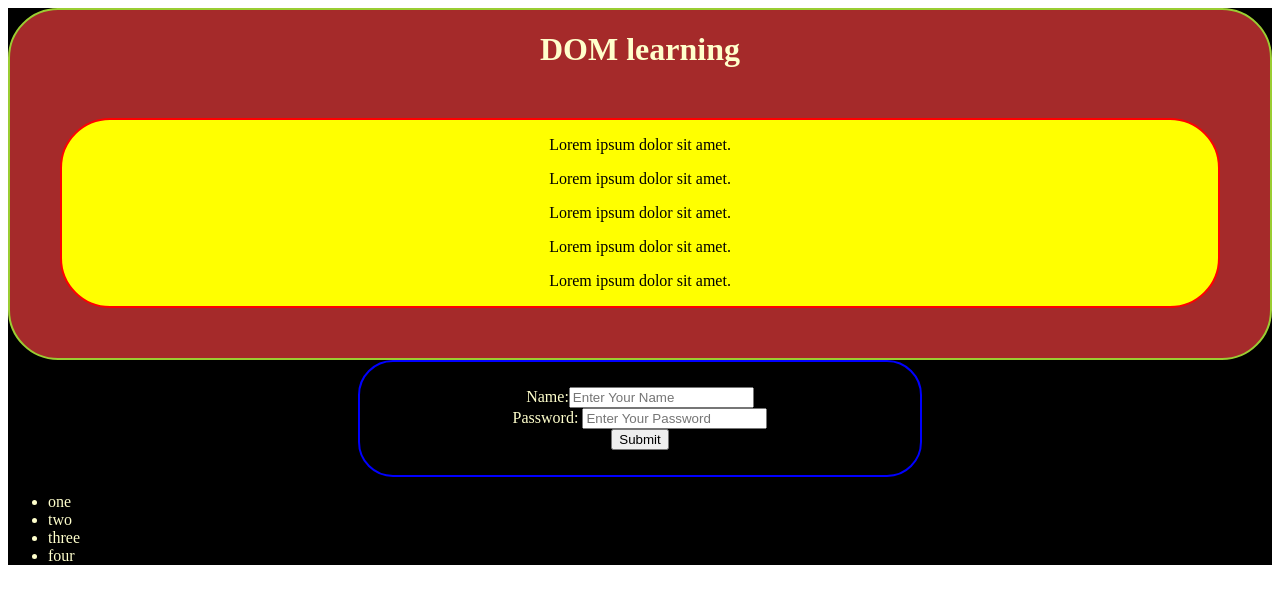
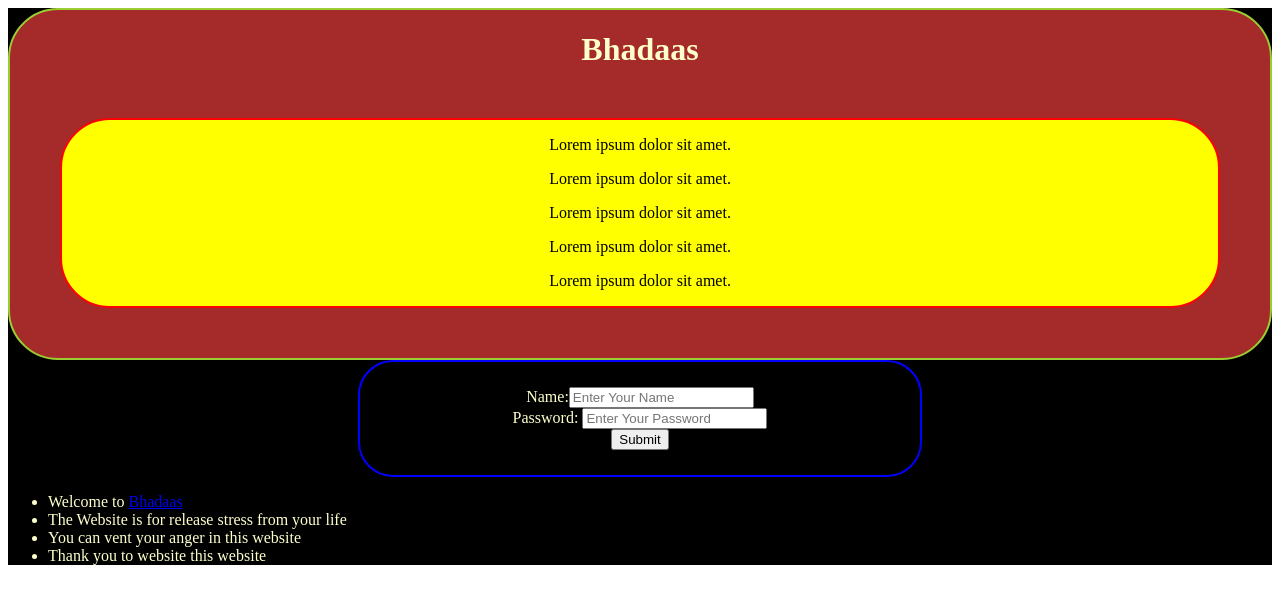
Before and after one commit to MahTha/testhtml, a plain HTML site: page index.html in a window 1280 px wide. Drawn offline with Linux system fonts and the light colour scheme.

Commit message:
Update index.html

```diff
--- a/index.html
+++ b/index.html
@@ -3,7 +3,7 @@
   <head>
     <meta charset="UTF-8" />
     <meta name="viewport" content="width=device-width, initial-scale=1.0" />
-    <title>DOM learning</title>
+    <title>Bhadaas</title>
     <style>
       .firstdiv {
         background-color: black;
@@ -21,7 +21,7 @@
         "
       >
         <h1 id="learning" class="heading" style="text-align: center">
-          DOM learning
+          Bhadaas
         </h1>
         <div
           style="
@@ -67,10 +67,10 @@
       </form>
 
       <ul>
-        <li class="item">one</li>
-        <li class="item">two</li>
-        <li class="item">three</li>
-        <li class="item">four</li>
+        <li class="item">Welcome to <a href="https://bhadaas.in.net/">Bhadaas</a></li>
+        <li class="item">The Website is for release stress from your life</li>
+        <li class="item">You can vent your anger in this website</li>
+        <li class="item">Thank you to website this website</li>
       </ul>
     </div>
   </body>
```
